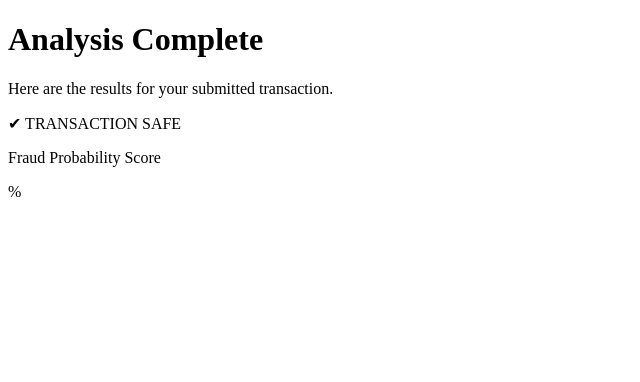
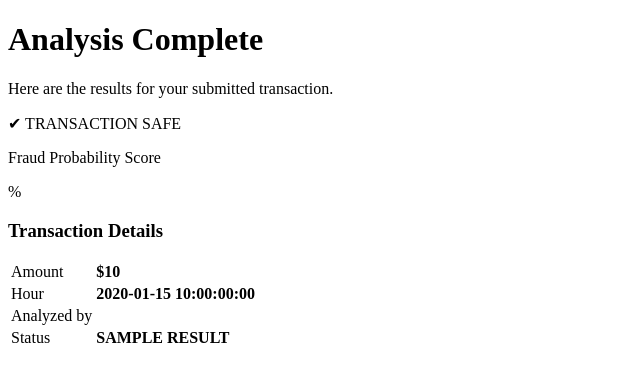
Before and after one commit to Erjoon7/FraudShield-AI, a Flask app: template app/templates/result.html in a window 1280 px wide. Shown: the part 45-427 px from the top of the page, without its empty margins (0-640 px from the left). Run offline with Flask 3, Linux system fonts and the light colour scheme; the template is opened without the code that fills it: most values are stand-ins (such as "Sample title", 1, 10 or a date in 2020).

Commit message:
tabela e transaksioneve
festim

```diff
--- a/app/templates/result.html
+++ b/app/templates/result.html
@@ -55,4 +55,27 @@
                     bar.style.width = bar.dataset.width + '%';
                 </script>
             </div>
+
+        <div class="card details-card">
+            <h3>Transaction Details</h3>
+            <table class="details-table">
+                <tr>
+                    <td>Amount</td>
+                    <td><strong>${{ amount }}</strong></td>
+                </tr>
+                <tr>
+                    <td>Hour</td>
+                    <td><strong>{{ time }}:00</strong></td>
+                </tr>
+                <tr>
+                    <td>Analyzed by</td>
+                    <td><strong>{{ session['username'] }}</strong></td>
+                </tr>
+                <tr>
+                    <td>Status</td>
+                    <td><strong>{{ result | upper }}</strong></td>
+                </tr>
+            </table>
         </div>
+            </div>
+        </div>
```
